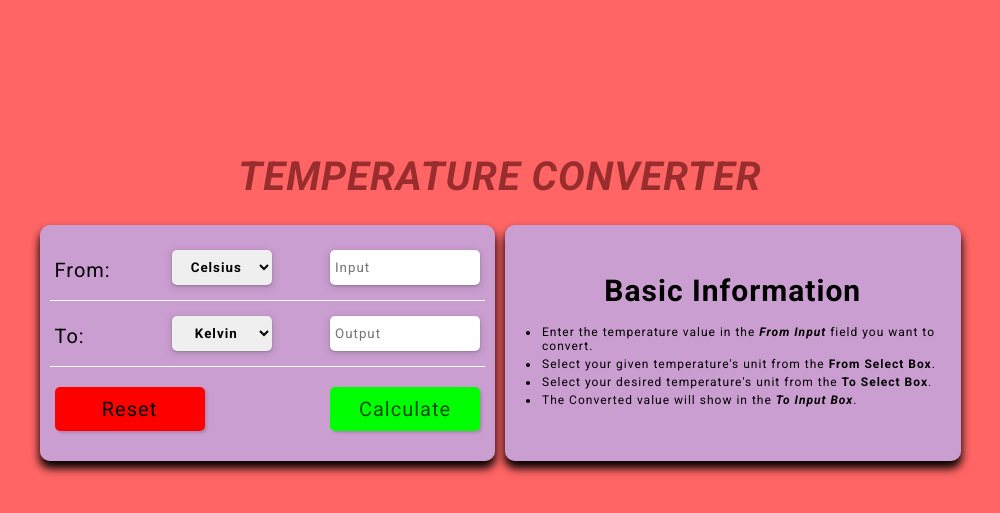
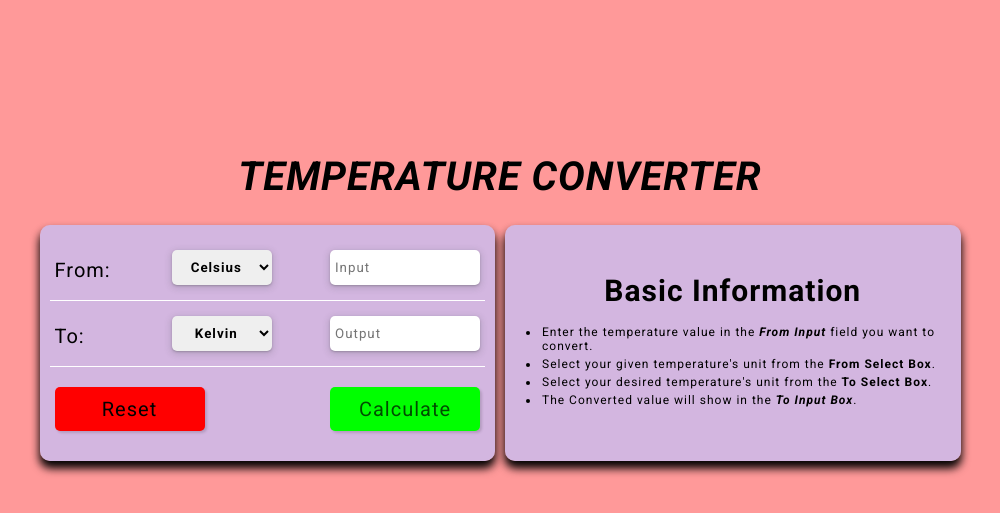
Before and after one commit to akshat26120/Bharat-intern-task-2, a plain HTML site: page index.html in a window 1280 px wide. Shown: the part 47-560 px from the top of the page, without its empty margins (140-1140 px from the left). Drawn offline with Linux system fonts and the light colour scheme.

Commit message:
ok commit

```diff
--- a/Css/style.css
+++ b/Css/style.css
@@ -8,7 +8,7 @@
     letter-spacing: 1px;
 }
 body{
-    background-color: #ff6565;
+    background-color: #ff9999;
 }
 .tool-container{
     display: flex;
@@ -35,7 +35,7 @@ body{
     width: 50%;
     padding: 10px;
     margin: 5px;
-    background: rgba(181, 183, 255, 0.703);
+    background: rgba(193, 195, 255, 0.703);
     border-radius: 10px;
     box-shadow: rgb(0, 0, 0) 0px 7px 10px, rgba(0, 0, 0, 0.23) 0px 5px 8px;
 }
--- a/index.html
+++ b/index.html
@@ -14,7 +14,7 @@
 </head>
 <body>
     <div class="tool-container">
-        <h1 style="margin-top: 150px; color:rgba(72, 0, 0, 0.555)"><i>Temperature Converter</i></h1>
+        <h1 style="margin-top: 150px; color:rgb(0, 0, 0)"><i>Temperature Converter</i></h1>
         <div class="tool-container-feild-group">
             <div id="temperatureInput" class="tool-container-feild">
                 <div class="tool-input-group">
```
